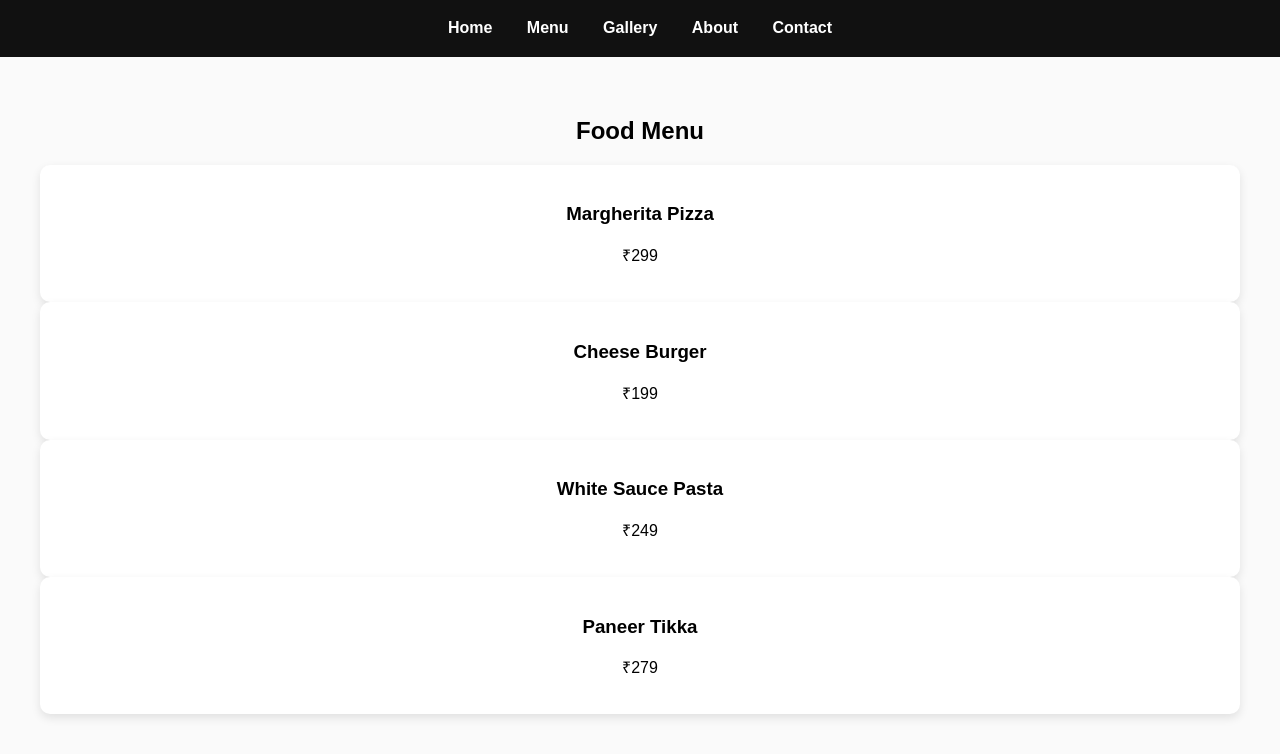
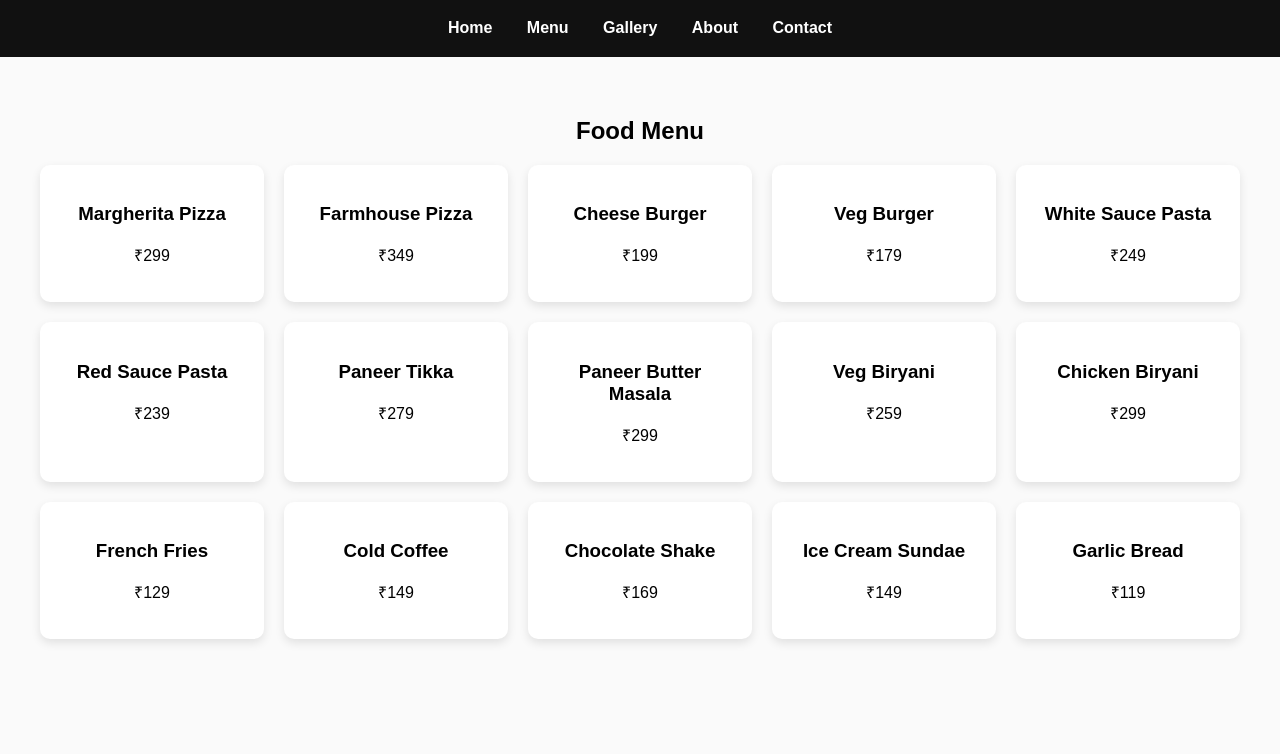
Before and after one commit to krishan04-coder/Restorant-website-demo, a plain HTML site: page menu.html in a window 1280 px wide. Shown: the part 81-835 px from the top of the page. After the commit the page ends 800 px from the top, so only its background shows below. Drawn offline with Linux system fonts and the light colour scheme.

Commit message:
Reorganize food menu items into a grid layout

```diff
--- a/menu.html
+++ b/menu.html
@@ -17,30 +17,31 @@
 <a href="about.html">About</a>
 <a href="contact.html">Contact</a>
 </nav>
+
 </header>
 
 <section class="menu">
 
 <h2>Food Menu</h2>
 
-<div class="menu-item">
-<h3>Margherita Pizza</h3>
-<p>₹299</p>
-</div>
+<div class="menu-grid">
 
-<div class="menu-item">
-<h3>Cheese Burger</h3>
-<p>₹199</p>
-</div>
+<div class="menu-item"><h3>Margherita Pizza</h3><p>₹299</p></div>
+<div class="menu-item"><h3>Farmhouse Pizza</h3><p>₹349</p></div>
+<div class="menu-item"><h3>Cheese Burger</h3><p>₹199</p></div>
+<div class="menu-item"><h3>Veg Burger</h3><p>₹179</p></div>
+<div class="menu-item"><h3>White Sauce Pasta</h3><p>₹249</p></div>
+<div class="menu-item"><h3>Red Sauce Pasta</h3><p>₹239</p></div>
+<div class="menu-item"><h3>Paneer Tikka</h3><p>₹279</p></div>
+<div class="menu-item"><h3>Paneer Butter Masala</h3><p>₹299</p></div>
+<div class="menu-item"><h3>Veg Biryani</h3><p>₹259</p></div>
+<div class="menu-item"><h3>Chicken Biryani</h3><p>₹299</p></div>
+<div class="menu-item"><h3>French Fries</h3><p>₹129</p></div>
+<div class="menu-item"><h3>Cold Coffee</h3><p>₹149</p></div>
+<div class="menu-item"><h3>Chocolate Shake</h3><p>₹169</p></div>
+<div class="menu-item"><h3>Ice Cream Sundae</h3><p>₹149</p></div>
+<div class="menu-item"><h3>Garlic Bread</h3><p>₹119</p></div>
 
-<div class="menu-item">
-<h3>White Sauce Pasta</h3>
-<p>₹249</p>
-</div>
-
-<div class="menu-item">
-<h3>Paneer Tikka</h3>
-<p>₹279</p>
 </div>
 
 </section>
```
